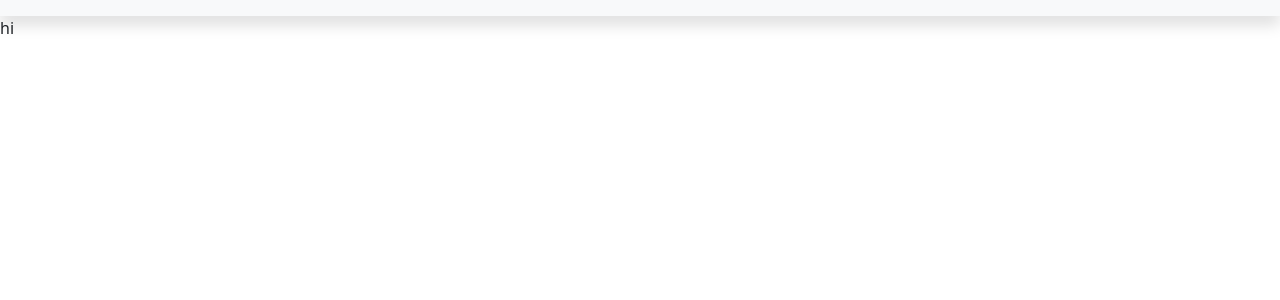
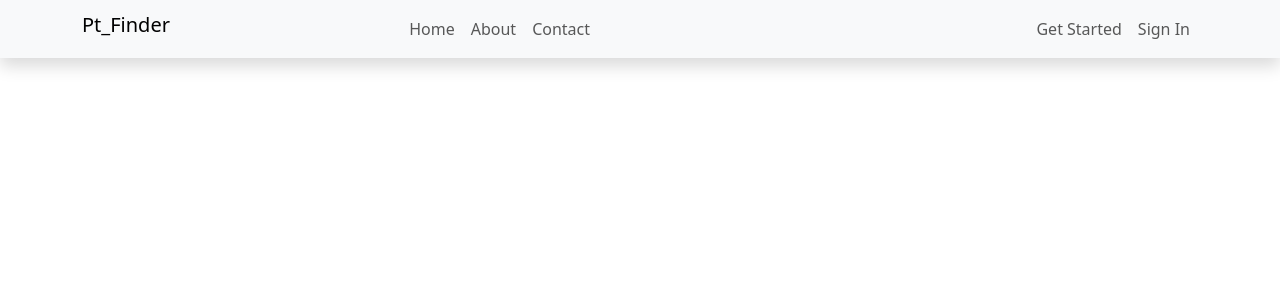
Before and after one commit to PinoyCoder29/Pt_Finder, a Next.js app: page / in a window 1280 px wide. Shown: the top 300 px of the page. Built offline with nearby package versions, Linux system fonts and the light colour scheme.

Commit message:
updated MainHeader

```diff
--- a/src/app/layout.tsx
+++ b/src/app/layout.tsx
@@ -1,14 +1,21 @@
-import 'bootstrap/dist/css/bootstrap.min.css'
+import 'bootstrap/dist/css/bootstrap.min.css';
 import MainHeader from "@/components/layout/main/MainHeader";
 import { ReactNode } from "react";
+import Script from "next/script";
 
-export default function MainLayout({children}: {children: ReactNode}) {
-  return(
-   <html>
-    <body>
-      <MainHeader/>
-      <main>{children}</main>
-    </body>
-   </html>
-  )
+export default function MainLayout({ children }: { children: ReactNode }) {
+  return (
+    <html lang="en">
+      <body>
+        <MainHeader />
+        <main>{children}</main>
+
+        {/* Bootstrap JS via CDN */}
+        <Script
+          src="https://cdn.jsdelivr.net/npm/bootstrap@5.3.2/dist/js/bootstrap.bundle.min.js"
+          strategy="beforeInteractive"
+        />
+      </body>
+    </html>
+  );
 }
--- a/src/app/page.tsx
+++ b/src/app/page.tsx
@@ -1,7 +1,7 @@
 export default function Home() {
   return(
   <>
-  hi
+
   </>
   )
 }
--- a/src/components/layout/main/MainHeader.tsx
+++ b/src/components/layout/main/MainHeader.tsx
@@ -1,10 +1,40 @@
 export default function MainHeader() {
-    return(
-        <>
-        <nav className="navbar navbar-expand-md navbar-light bg-light shadow">
+  return(
+    <>
+    <nav className="navbar navbar-expand-md navbar-light bg-light shadow">
+      <div className="container">
+      <h1 className="navbar-brand">Pt_Finder</h1>
 
-        </nav>
+          <button className="navbar-toggler"
+           type="button"
+            data-bs-toggle="offcanvas"
+             data-bs-target="#offcanvasScrolling"
+              aria-controls="offcanvasScrolling">
+                <span className="navbar-toggler-icon"></span>
+              </button>
 
-        </>
-    )
+          <div className="offcanvas offcanvas-start" style={{width:'50%'}} data-bs-scroll="true" data-bs-backdrop="false" tabIndex={-1} id="offcanvasScrolling" aria-labelledby="offcanvasScrollingLabel">
+            <div className="offcanvas-header">
+              <h5 className="offcanvas-title" id="offcanvasScrollingLabel">Menu</h5>
+              <button type="button" className="btn-close" data-bs-dismiss="offcanvas" aria-label="Close"></button>
+            </div>
+            <div className="offcanvas-body">
+
+
+              <ul className="navbar-nav mx-auto">
+                <li className="nav-item"><a href="" className="nav-link">Home</a></li>
+                <li className="nav-item"><a href="" className="nav-link">About</a></li>
+                <li className="nav-item"><a href="" className="nav-link">Contact</a></li>
+              </ul>
+              <ul className="navbar-nav ms-auto">
+                <li className="nav-item"><a href="" className="nav-link">Get Started</a></li>
+                <li className="nav-item"><a href="" className="nav-link">Sign In</a></li>
+              </ul>
+
+            </div>
+          </div>
+      </div>
+    </nav>
+    </>
+  )
 }
```
